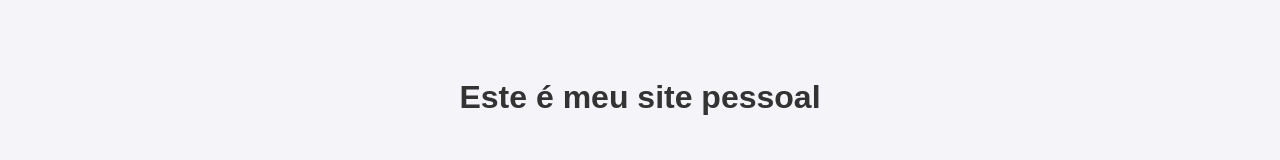
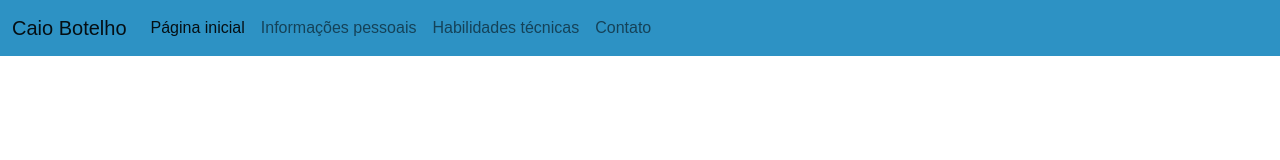
Before and after one commit to caiobotelho1/meu-site-pessoal, a plain HTML site: page index.html in a window 1280 px wide. Drawn offline with nearby package versions, Linux system fonts and the light colour scheme.

Commit message:
update: Adiciona a navbar ao index.html, atualiza alguns estilos no CSS

```diff
--- a/index.html
+++ b/index.html
@@ -2,11 +2,28 @@
 <html lang="en">
 <head>
     <link rel="stylesheet" href="style.css">
+    <link href="https://cdn.jsdelivr.net/npm/bootstrap@5.1.3/dist/css/bootstrap.min.css" rel="stylesheet" integrity="sha384-1BmE4kWBq78iYhFldvKuhfTAU6auU8tT94WrHftjDbrCEXSU1oBoqyl2QvZ6jIW3" crossorigin="anonymous">
+    <meta name="viewport" content="width=device-width, initial-scale=1">
     <meta charset="UTF-8">
     <meta name="viewport" content="width=device-width, initial-scale=1.0">
     <title>Site pessoal do Caio</title>
 </head>
 <body>
-<h1>Este é meu site pessoal</h1>
+    <nav class="navbar fixed-top navbar-expand-lg navbar-light" style="background-color: #2d92c4;">
+  <div class="container-fluid">
+    <a class="navbar-brand" href="#">Caio Botelho</a>
+    <button class="navbar-toggler" type="button" data-bs-toggle="collapse" data-bs-target="#navbarNavAltMarkup" aria-controls="navbarNavAltMarkup" aria-expanded="false" aria-label="Toggle navigation">
+      <span class="navbar-toggler-icon"></span>
+    </button>
+    <div class="collapse navbar-collapse" id="navbarNavAltMarkup">
+      <div class="navbar-nav">
+        <a class="nav-link active" aria-current="page" href="#">Página inicial</a>
+        <a class="nav-link" href="#">Informações pessoais</a>
+        <a class="nav-link" href="#">Habilidades técnicas</a>
+        <a class="nav-link" href="#">Contato</a>
+      </div>
+    </div>
+  </div>
+</nav>
 </body>
 </html>
--- a/style.css
+++ b/style.css
@@ -5,3 +5,7 @@
     text-align: center;
     padding-top: 50px;
 }
+a{
+    font-family: Arial, sans-serif;
+    color: #f4f4f9;
+}
```
